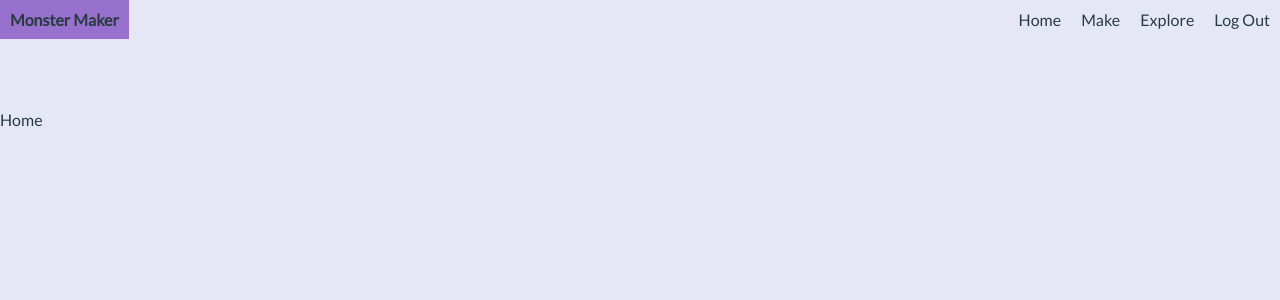
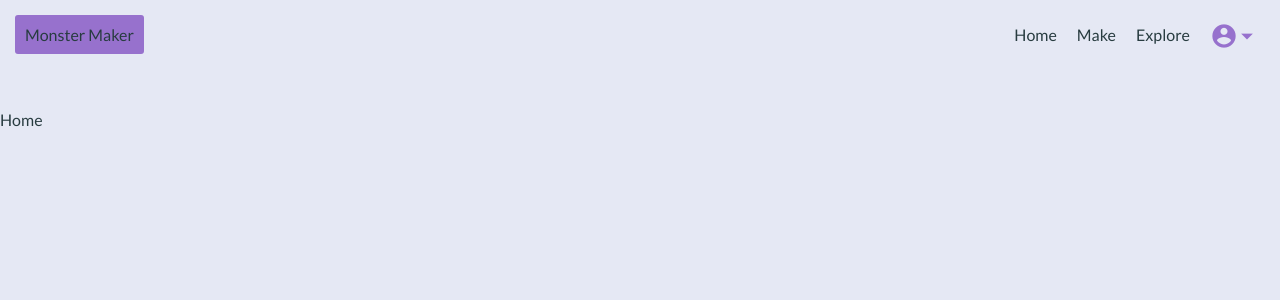
Before and after one commit to iamtraviscole/varyscary, a React (Create React App) app: page / in a window 1280 px wide. Shown: the top 300 px of the page. Built offline with nearby package versions, Linux system fonts and the light colour scheme.

Commit message:
added google material icons and updated NavBar css

```diff
--- a/public/index.html
+++ b/public/index.html
@@ -19,6 +19,9 @@
       work correctly both with client-side routing and a non-root public URL.
       Learn how to configure a non-root public URL by running `npm run build`.
     -->
+
+    <link href="https://fonts.googleapis.com/css?family=Lato:300,400" rel="stylesheet">
+    <link href="https://fonts.googleapis.com/icon?family=Material+Icons" rel="stylesheet">
     <title>React App</title>
   </head>
   <body>
--- a/src/components/App.js
+++ b/src/components/App.js
@@ -1,4 +1,4 @@
-import React, { Component, Fragment } from 'react'
+import React, { Component } from 'react'
 import { Route, Switch } from 'react-router-dom'
 
 import '../styles/App.css'
--- a/src/components/NavBar.js
+++ b/src/components/NavBar.js
@@ -5,19 +5,19 @@ import '../styles/NavBar.css'
 
 const NavBar = (props) => {
   return (
-    <div className='NavBar'>
-      <nav>
+    <nav className='NavBar'>
       <ul className='NavBar__ul'>
         <li className='NavBar__li NavBar__li--logo'>Monster Maker</li>
         <div className='NavBar__right'>
           <li className='NavBar__li'><NavLink to={'/' + props.username}>Home</NavLink></li>
           <li className='NavBar__li'><NavLink to='/monsters/new'>Make</NavLink></li>
           <li className='NavBar__li'><NavLink to='/monsters'>Explore</NavLink></li>
-            <li className='NavBar__li NavBar__li--right'><NavLink to='/'>Log Out</NavLink></li>
+          <li className='NavBar__li'><NavLink to='/'>
+            <i className='material-icons'>account_circle arrow_drop_down</i>
+          </NavLink></li>
         </div>
       </ul>
     </nav>
-    </div>
   )
 }
 
--- a/src/index.css
+++ b/src/index.css
@@ -1,4 +1,3 @@
-@import url('https://fonts.googleapis.com/css?family=Lato:300,400');
 @import './styles/colors.css';
 
 * {
--- a/src/styles/NavBar.css
+++ b/src/styles/NavBar.css
@@ -1,5 +1,6 @@
 .NavBar {
   grid-area: header;
+  padding-top: 15px;
 }
 
 .NavBar__ul {
@@ -11,9 +12,25 @@
   padding: 10px;
 }
 
+.NavBar__ul:last-child {
+  margin-right: 15px;
+}
+
+.NavBar__li .material-icons {
+  color: var(--main-color);
+  letter-spacing: -6px;
+  font-size: 28px;
+  margin-top: -3px;
+}
+
+.NavBar__li .material-icons:hover {
+  color: var(--main-light-color);
+}
+
 .NavBar__li--logo {
   background-color: var(--main-color);
-  font-weight: bold;
+  margin-left: 15px;
+  border-radius: 3px;
 }
 
 .NavBar__right {
```
Lines whose indentation alone changed are shown as unchanged.
